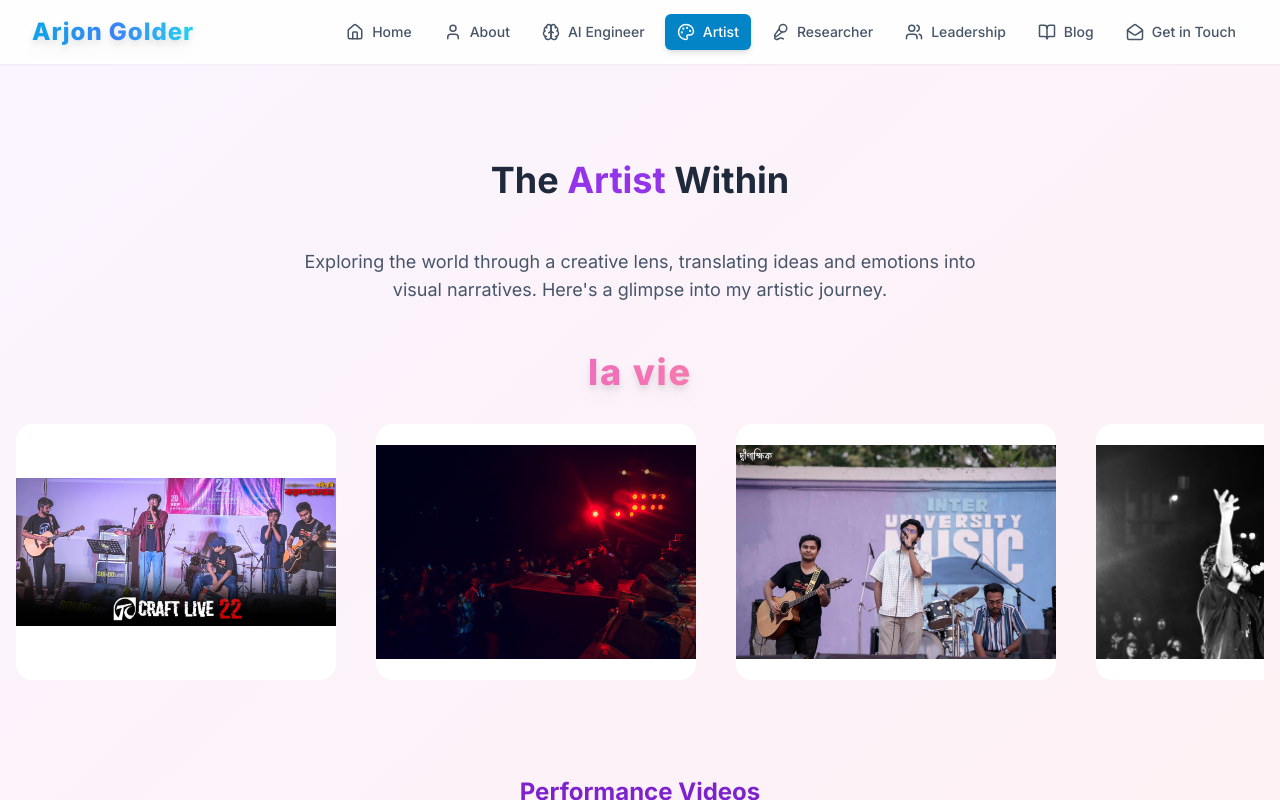
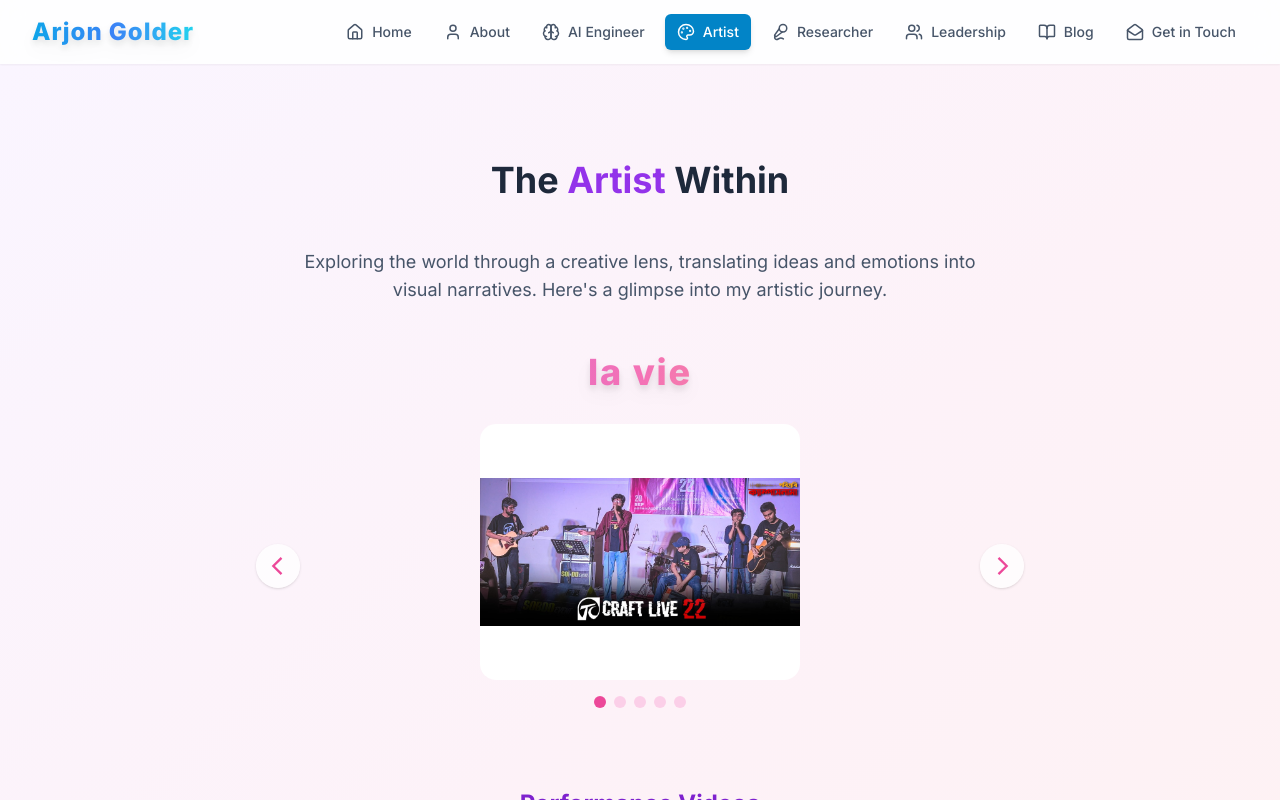
Before and after one commit to arjonnill07/live-portfolio, a React (Vite) app in the folder Arjon-portfolio/: page / in a window 1280 px wide. Both pictures are taken after a click on the button "Artist". Shown: the top 800 px of the page. Built offline with nearby package versions, Linux system fonts and the light colour scheme.

Commit message:
implemented modern slider in artist section

```diff
--- a/Arjon-portfolio/src/components/ArtistSection.jsx
+++ b/Arjon-portfolio/src/components/ArtistSection.jsx
@@ -22,10 +22,7 @@ const ArtistSection = () => {
         {/* Artistic Photo Gallery - la vie */}
         <h3 className="text-4xl font-extrabold text-center text-transparent bg-clip-text bg-gradient-to-r from-purple-500 via-pink-400 to-amber-300 drop-shadow-lg tracking-wider mb-8">la vie</h3>
         <div className="mb-20">
-          <div className="bg-white/0 p-0 border-0 shadow-none">
-            {/* To add images, simply add objects to the laVieImages array below */}
-            {(() => {
-              const laVieImages = [
+          <AlbumSlider images={(() => [
             {
               src: "/images/campusnama_craftlive22.jpg",
               alt: "Live at Craft Live22",
@@ -56,38 +53,8 @@ const ArtistSection = () => {
               title: "Combined Graduation ceremony,PSTU 2023",
               desc: "Night full of memories and bonds of brotherhood."
             },
-                // Add more images here, e.g.:
-                // {
-                //   src: "/images/your_image.jpg",
-                //   alt: "Description",
-                //   title: "Title",
-                //   desc: "Poetic caption or story."
-                // }
-              ];
-              return (
-                <div className="flex overflow-x-auto gap-6 md:gap-10 pb-4 snap-x snap-mandatory scrollbar-thin scrollbar-thumb-pink-200 scrollbar-track-pink-50">
-                  {laVieImages.map((img, i) => (
-                    <div
-                      key={i}
-                      className="group relative min-w-[260px] sm:min-w-[320px] max-w-xs rounded-2xl overflow-hidden flex flex-col justify-end transition-transform hover:scale-105 duration-300 snap-center bg-white/0 border-0 shadow-none"
-                    >
-                      <img
-                        src={img.src}
-                        alt={img.alt}
-                        className="w-full h-56 sm:h-64 object-contain object-center bg-white transition-transform duration-500 ease-in-out group-hover:scale-105"
-                      />
-                      <div className="absolute inset-0 flex flex-col justify-end bg-gradient-to-t from-black/70 to-transparent opacity-0 group-hover:opacity-100 transition-opacity duration-300 pointer-events-none">
-                        <div className="p-4 md:p-6">
-                          <h4 className="text-lg sm:text-xl font-semibold text-white drop-shadow mb-1 md:mb-2 tracking-tight">{img.title}</h4>
-                          <p className="text-sm sm:text-base text-pink-100 italic leading-snug">{img.desc}</p>
-                        </div>
-                      </div>
-                    </div>
-                  ))}
-                </div>
-              );
-            })()}
-          </div>
+            // Add more images here
+          ])()} />
         </div>
         {/* Video Gallery */}
         <h3 className="text-2xl font-bold text-purple-700 mb-4 mt-10 text-center">Performance Videos</h3>
@@ -129,3 +96,56 @@ const ArtistSection = () => {
 };
 
 export default ArtistSection;
+
+function AlbumSlider({ images }) {
+  const [current, setCurrent] = React.useState(0);
+  const total = images.length;
+  const prev = () => setCurrent(c => (c - 1 + total) % total);
+  const next = () => setCurrent(c => (c + 1) % total);
+
+  return (
+    <div className="relative w-full max-w-3xl mx-auto">
+      <div className="flex items-center justify-center">
+        <button
+          aria-label="Previous"
+          onClick={prev}
+          className="absolute left-0 z-10 bg-white/80 hover:bg-pink-100 text-pink-500 rounded-full shadow p-2 top-1/2 -translate-y-1/2 transition-all"
+        >
+          <svg width="28" height="28" fill="none" viewBox="0 0 24 24"><path stroke="currentColor" strokeWidth="2" d="M15 19l-7-7 7-7"/></svg>
+        </button>
+        <div className="w-full flex justify-center">
+          <div className="group relative min-w-[260px] sm:min-w-[320px] max-w-xs rounded-2xl overflow-hidden flex flex-col justify-end transition-transform duration-300 bg-white/0 border-0 shadow-none">
+            <img
+              src={images[current].src}
+              alt={images[current].alt}
+              className="w-full h-56 sm:h-64 object-contain object-center bg-white transition-transform duration-500 ease-in-out group-hover:scale-105"
+            />
+            <div className="absolute inset-0 flex flex-col justify-end bg-gradient-to-t from-black/70 to-transparent opacity-0 group-hover:opacity-100 transition-opacity duration-300 pointer-events-none">
+              <div className="p-4 md:p-6">
+                <h4 className="text-lg sm:text-xl font-semibold text-white drop-shadow mb-1 md:mb-2 tracking-tight">{images[current].title}</h4>
+                <p className="text-sm sm:text-base text-pink-100 italic leading-snug">{images[current].desc}</p>
+              </div>
+            </div>
+          </div>
+        </div>
+        <button
+          aria-label="Next"
+          onClick={next}
+          className="absolute right-0 z-10 bg-white/80 hover:bg-pink-100 text-pink-500 rounded-full shadow p-2 top-1/2 -translate-y-1/2 transition-all"
+        >
+          <svg width="28" height="28" fill="none" viewBox="0 0 24 24"><path stroke="currentColor" strokeWidth="2" d="M9 5l7 7-7 7"/></svg>
+        </button>
+      </div>
+      <div className="flex justify-center mt-4 gap-2">
+        {images.map((_, i) => (
+          <button
+            key={i}
+            className={`w-3 h-3 rounded-full ${i === current ? 'bg-pink-500' : 'bg-pink-200'} transition-all`}
+            onClick={() => setCurrent(i)}
+            aria-label={`Go to slide ${i + 1}`}
+          />
+        ))}
+      </div>
+    </div>
+  );
+}
```
Lines whose indentation alone changed are shown as unchanged.
